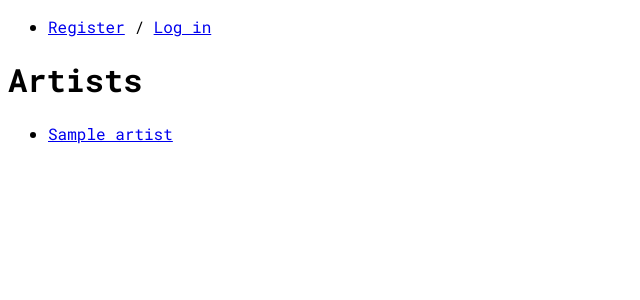
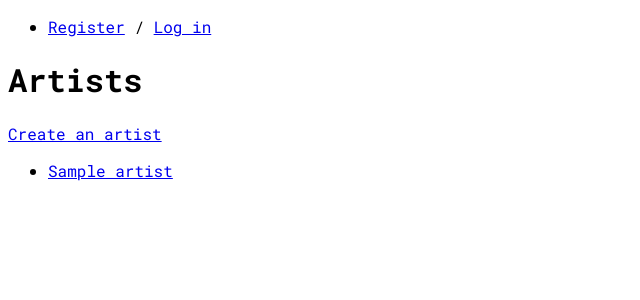
Before and after one commit to kerkeslager/guitartabs, a Django app: page /tabs/artists/ in a window 1280 px wide. Shown: the top 300 px of the page, without its empty margins (0-640 px from the left). Run offline with Django 3.2, Linux system fonts and the light colour scheme; tables that the repository leaves empty hold one stand-in row (values such as "Sample post").

Commit message:
Add the ability to add artists

```diff
--- /dev/null
+++ b/core/util.py
@@ -0,0 +1,2 @@
+def params_to_dict(params):
+    return { k:v for k,v in params.items()}
--- a/tabs/models.py
+++ b/tabs/models.py
@@ -4,6 +4,7 @@ from django.db import models
 from django.db.models import deletion
 
 class Artist(models.Model):
+    user = models.ForeignKey(User, on_delete=deletion.PROTECT)
     name = models.CharField(max_length=256, unique=True, null=False, blank=False)
 
     @property
--- a/tabs/templates/tabs/artist_index.html
+++ b/tabs/templates/tabs/artist_index.html
@@ -4,6 +4,8 @@
 
 {% block body %}
 <h1>Artists</h1>
+
+<p><a href="{% url 'tabs:artist_create' %}">Create an artist</a></p>
 
 <ul>
   {% for artist in artists %}
--- a/tabs/templates/tabs/detail.html
+++ b/tabs/templates/tabs/detail.html
@@ -13,7 +13,7 @@
   <p>
     <strong>Artist:</strong>
     {% if tab.artist %}
-    <a href="{% url 'tabs:artist' artist_id=tab.artist.pk %}">{{ tab.artist.name }}</a>
+    <a href="{% url 'tabs:artist_detail' artist_id=tab.artist.pk %}">{{ tab.artist.name }}</a>
     {% endif %}
   </p>
   <p>
--- a/tabs/urls.py
+++ b/tabs/urls.py
@@ -5,8 +5,9 @@ from . import views
 app_name = 'tabs'
 urlpatterns = [
     path('', views.index, name='index'),
+    path('artists/create/', views.artist_create, name='artist_create'),
+    path('artists/<int:artist_id>/', views.artist_detail, name='artist_detail'),
     path('artists/', views.artist_index, name='artist_index'),
-    path('artists/<int:artist_id>/', views.artist_detail, name='artist_detail'),
     path('instrument/<str:instrument>/', views.instrument, name='instrument'),
     path('<int:tab_id>/edit/', views.edit, name='edit'),
     path('<int:tab_id>/', views.detail, name='detail'),
--- a/tabs/views.py
+++ b/tabs/views.py
@@ -5,6 +5,7 @@ from django.shortcuts import get_object_or_404, render
 from django.urls import reverse
 
 from . import forms, models
+from core import util
 
 def index(request):
     instrument_choices = models.Tab.INSTRUMENT_CHOICES
@@ -37,6 +38,28 @@ def instrument(request, instrument):
     }
 
     return render(request, 'tabs/index.html', context)
+
+def artist_create(request):
+    if not request.user.is_authenticated:
+        return HttpResponseRedirect(reverse('login') + '?next=' + reverse('tabs:artist_create'))
+
+    if request.method == 'GET':
+        artist_form = forms.ArtistForm()
+        context = { 'artist_form': artist_form }
+        return render(request, 'tabs/artist_create.html', context)
+
+    if request.method == 'POST':
+        artist_form = forms.ArtistForm({
+            **util.params_to_dict(request.POST),
+            **{ 'user': request.user.pk },
+        })
+
+        if artist_form.is_valid():
+            artist = artist_form.save()
+            return HttpResponseRedirect(reverse('tabs:artist_detail', args=(artist.pk,)))
+
+        context = { 'artist_form': artist_form }
+        return render(request, 'tabs/artist_create.html', context)
 
 def artist_detail(request, artist_id):
     artist = get_object_or_404(models.Artist, pk=artist_id)
@@ -71,14 +94,17 @@ def create(request):
         return render(request, 'tabs/create.html', context)
 
     if request.method == 'POST':
-        tab = models.Tab(
-            user=request.user,
-            name=request.POST['name'],
-            body=request.POST['body'],
-        )
-        tab.save()
+        tab_form = forms.TabForm({
+            **util.params_to_dict(request.POST),
+            **{ 'user': request.user.pk },
+        })
 
-        return HttpResponseRedirect(reverse('tabs:detail', args=(tab.pk,)))
+        if tab_form.is_valid():
+            tab = tab_form.save()
+            return HttpResponseRedirect(reverse('tabs:detail', args=(tab.pk,)))
+
+        context = { 'tab_form': tab_form }
+        return render(request, 'tabs/create.html', context)
 
 def edit(request, tab_id):
     tab = get_object_or_404(models.Tab, pk=tab_id)
@@ -96,11 +122,11 @@ def edit(request, tab_id):
         return render(request, 'tabs/create.html', context)
 
     if request.method == 'POST':
-        tab = models.Tab(
-            user=request.user,
-            name=request.POST['name'],
-            body=request.POST['body'],
-        )
-        tab.save()
+        tab_form = forms.TabForm({
+            **util.params_to_dict(request.POST),
+            **{ 'user': request.user.pk },
+        })
 
-        return HttpResponseRedirect(reverse('tabs:detail', args=(tab.pk,)))
+        if tab_form.is_valid():
+            tab = tab_form.save()
+            return HttpResponseRedirect(reverse('tabs:detail', args=(tab.pk,)))
```
Also changed, not shown: tabs/forms.py (+14 -0 lines), tabs/templates/tabs/artist_create.html (added, +11 -0 lines), tabs/migrations/0005_auto_20180323_1922.py (added).
